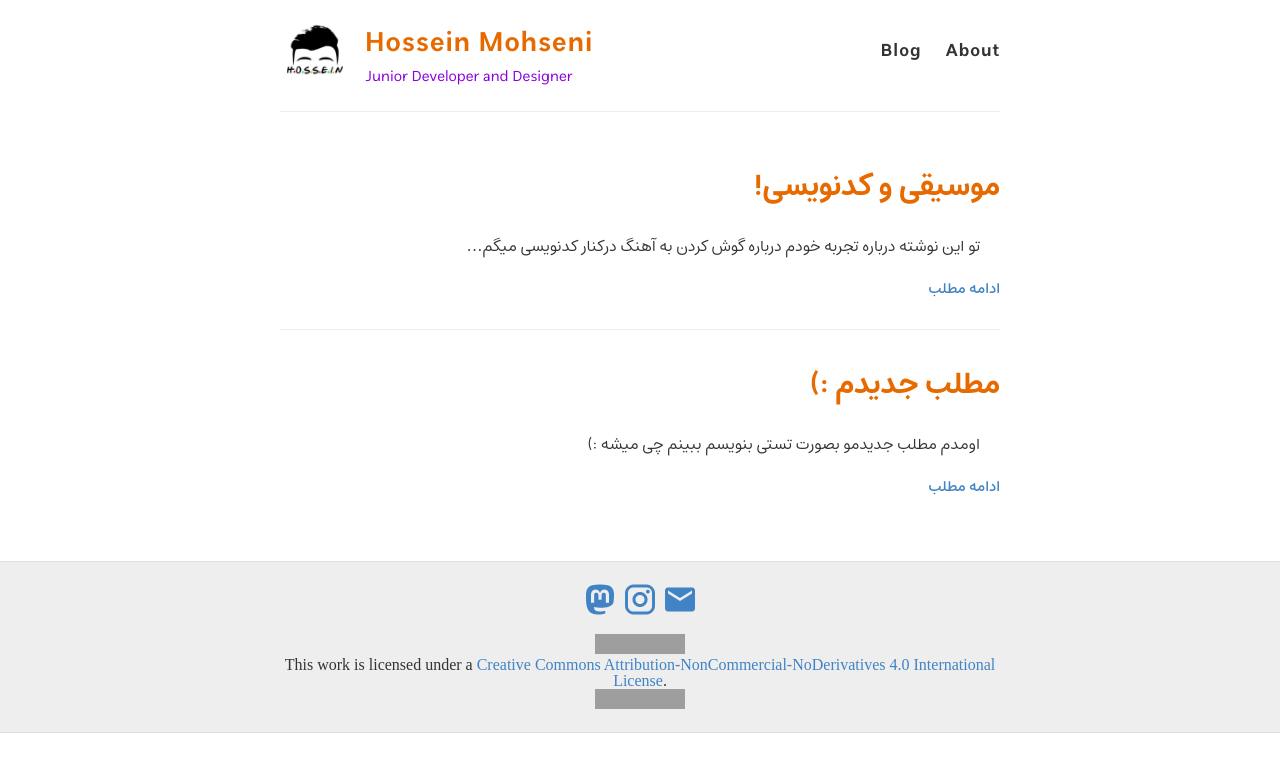
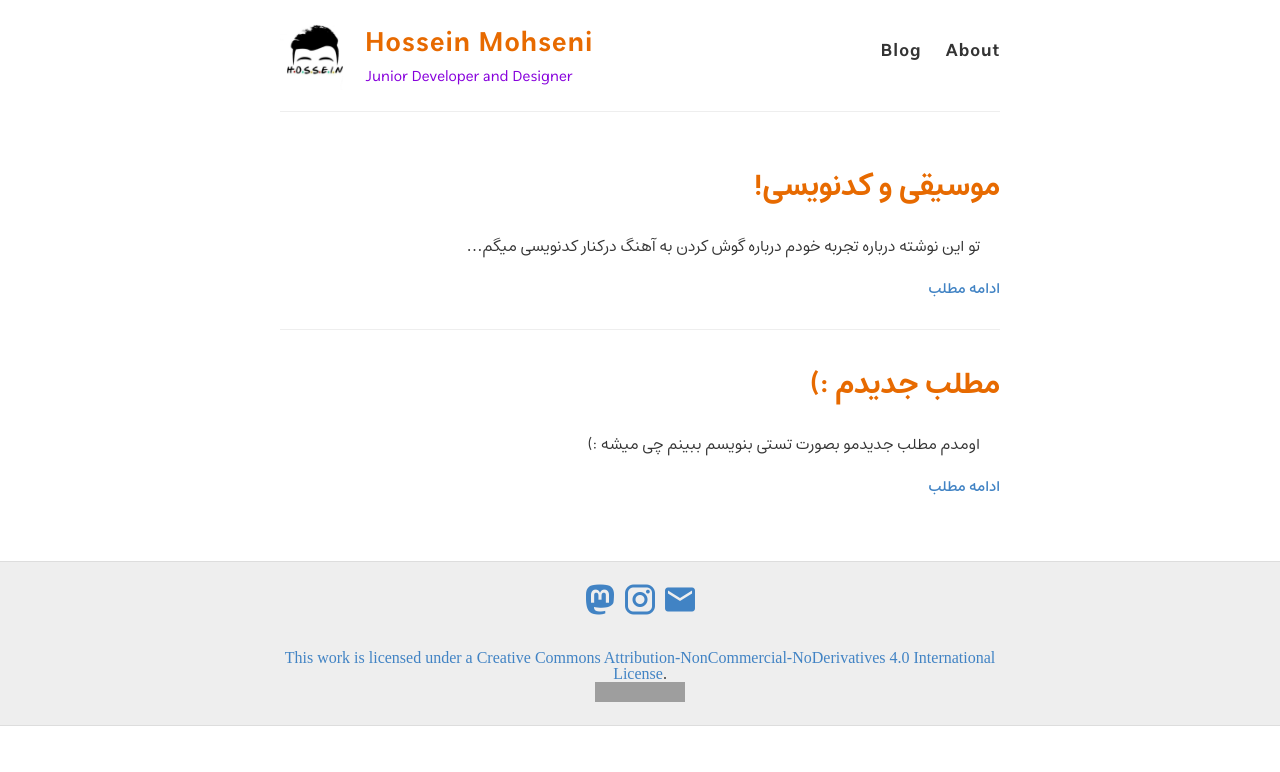
Before and after one commit to hosseinmh1/hosseinmh1.github.io, a Jekyll site: the page built from index.html, in a window 1280 px wide. Shown: the top 772 px of the page. Built offline with Jekyll 4.4.1, drawn with Linux system fonts in a browser that asks for light colours; nearby versions of some CDN libraries; grey boxes are pictures that could not be loaded.

Commit message:
Update default.html

```diff
--- a/_layouts/default.html
+++ b/_layouts/default.html
@@ -48,7 +48,7 @@
           <a href="mailto:mohsenihossein@protonmail.com" class="mdi mdi-email mdi-36px"></a>
           <br />
           <br />
-          <div class="license"><a rel="license" href="http://creativecommons.org/licenses/by-nc-nd/4.0/"><img alt="Creative Commons License" style="border-width:0" src="https://i.creativecommons.org/l/by-nc-nd/4.0/88x31.png" /></a><br />This work is licensed under a <a rel="license" href="http://creativecommons.org/licenses/by-nc-nd/4.0/">Creative Commons Attribution-NonCommercial-NoDerivatives 4.0 International License</a>.<br/><a rel="license" href="http://creativecommons.org/licenses/by-nc-nd/4.0/"><img alt="Creative Commons License" style="border-width:0" src="https://i.creativecommons.org/l/by-nc-nd/4.0/88x31.png" /></a></div>
+          <div class="license"><a rel="license" href="http://creativecommons.org/licenses/by-nc-nd/4.0/"><br />This work is licensed under a <a rel="license" href="http://creativecommons.org/licenses/by-nc-nd/4.0/">Creative Commons Attribution-NonCommercial-NoDerivatives 4.0 International License</a>.<br/><a rel="license" href="http://creativecommons.org/licenses/by-nc-nd/4.0/"><img alt="Creative Commons License" style="border-width:0" src="https://i.creativecommons.org/l/by-nc-nd/4.0/88x31.png" /></a></div>
         </footer>
       </div>
     </div>
```
